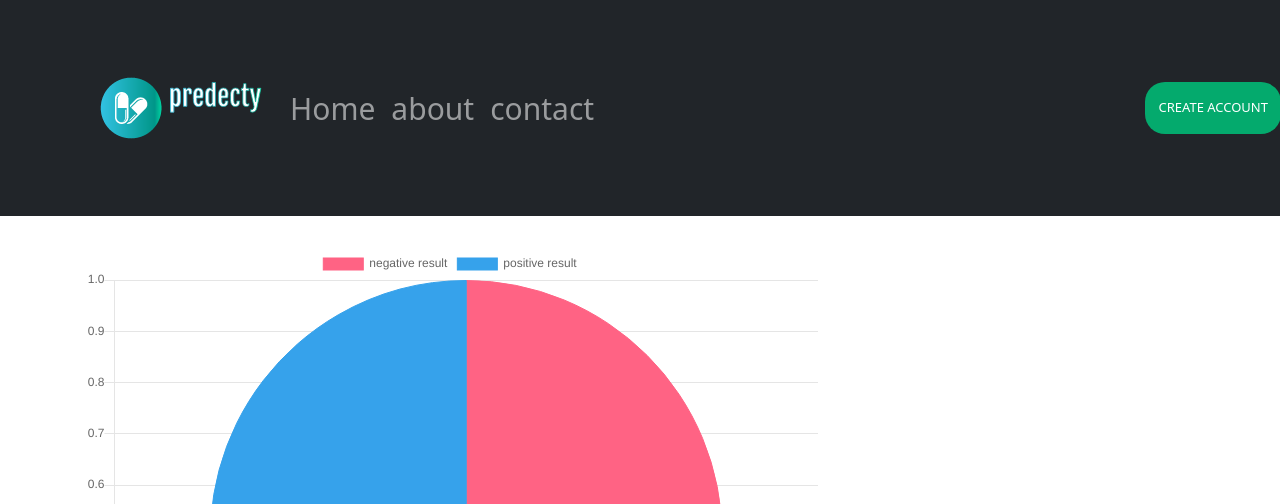
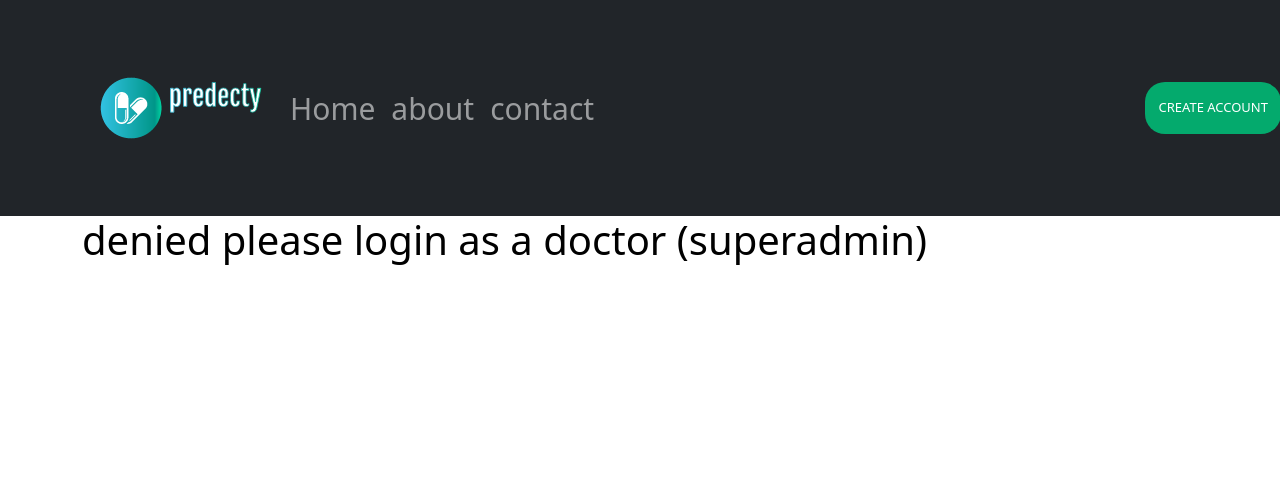
Before and after one commit to abbesachraf/predecty, a Django app: page /data in a window 1280 px wide; the page is wider, and only the part inside the window is pictured. Shown: the top 504 px of that part. Run offline with Django 3.2, Linux system fonts and the light colour scheme; data comes from the database, SQL or seed files in the repository; both versions use the stored data as it was after the commit; some libraries are stand-ins or nearby versions.

Commit message:
make it better

```diff
--- a/users/templates/users/dashboard_with_pivot.html
+++ b/users/templates/users/dashboard_with_pivot.html
@@ -3,6 +3,7 @@
 {% load crispy_forms_tags %}
 
 {% block content %}
+{% if user.is_superuser %}
 <div class="row mt-3 pt-3">
 
     <div class="col-md-8">
@@ -51,4 +52,7 @@
 
     </div>
 </div>
+{% else %}
+<h1>denied please login as a doctor (superadmin)</h1>
+{% endif %}
 {% endblock %}
--- a/users/templates/users/data.html
+++ b/users/templates/users/data.html
@@ -31,7 +31,7 @@
     {% endif %}
 
 {% else %}
-<h1>denied please login as Tbib</h1>
+<h1>denied please login as a doctor (superadmin)</h1>
 {% endif %}
 
 {% endblock content %}
```
Also changed, not shown: db.sqlite3.
